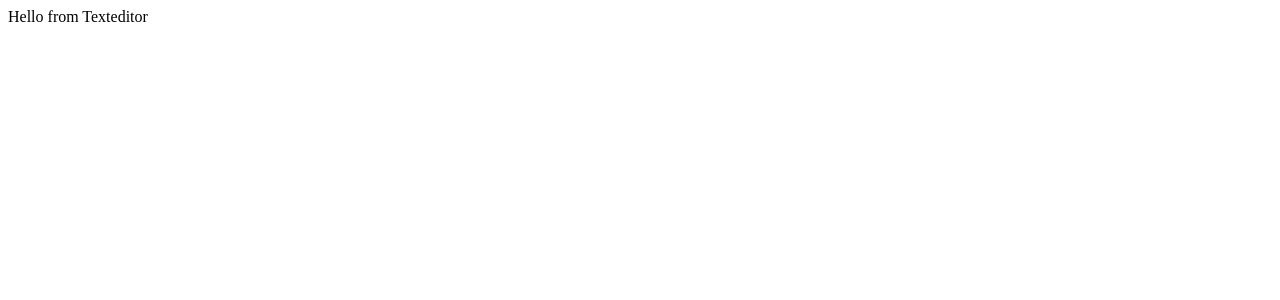
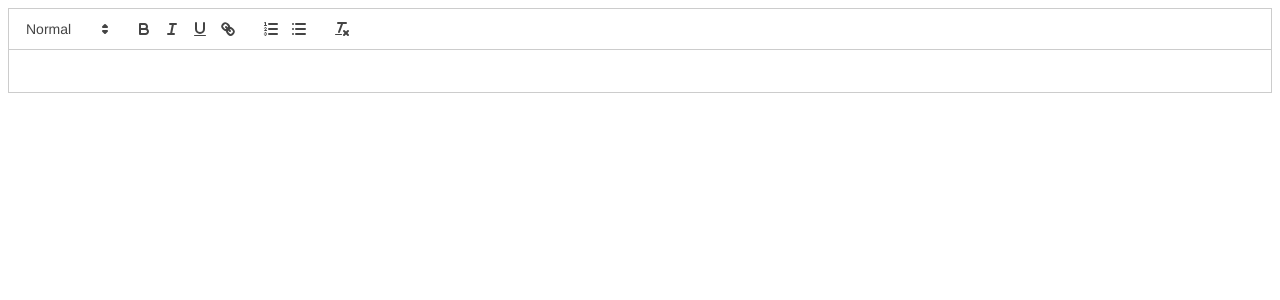
Before and after one commit to rosedarline/react-google-docs-clone, a React (Create React App) app: page / in a window 1280 px wide. Shown: the top 300 px of the page. Built offline with nearby package versions, Linux system fonts and the light colour scheme.

Commit message:
Add TextEditor component

```diff
--- a/src/TextEditor.js
+++ b/src/TextEditor.js
@@ -1,5 +1,20 @@
-import React from 'react'
+import React, { useCallback, useRef } from "react";
+import Quill from "quill";
+import "quill/dist/quill.snow.css";
+
+
 
 export default function TextEditor() {
-    return "Hello from Texteditor"
+    const wrapperRef = useCallback((wrapper) => {
+        if (wrapper == null) return
+
+        wrapper.innerHTML = ""
+
+        const editor = document.createElement('div')
+        wrapper.append(editor)
+        new Quill(editor, { theme: "snow" })
+
+    }, [])
+
+    return <div id="container" ref={wrapperRef}></div>
 }
```
